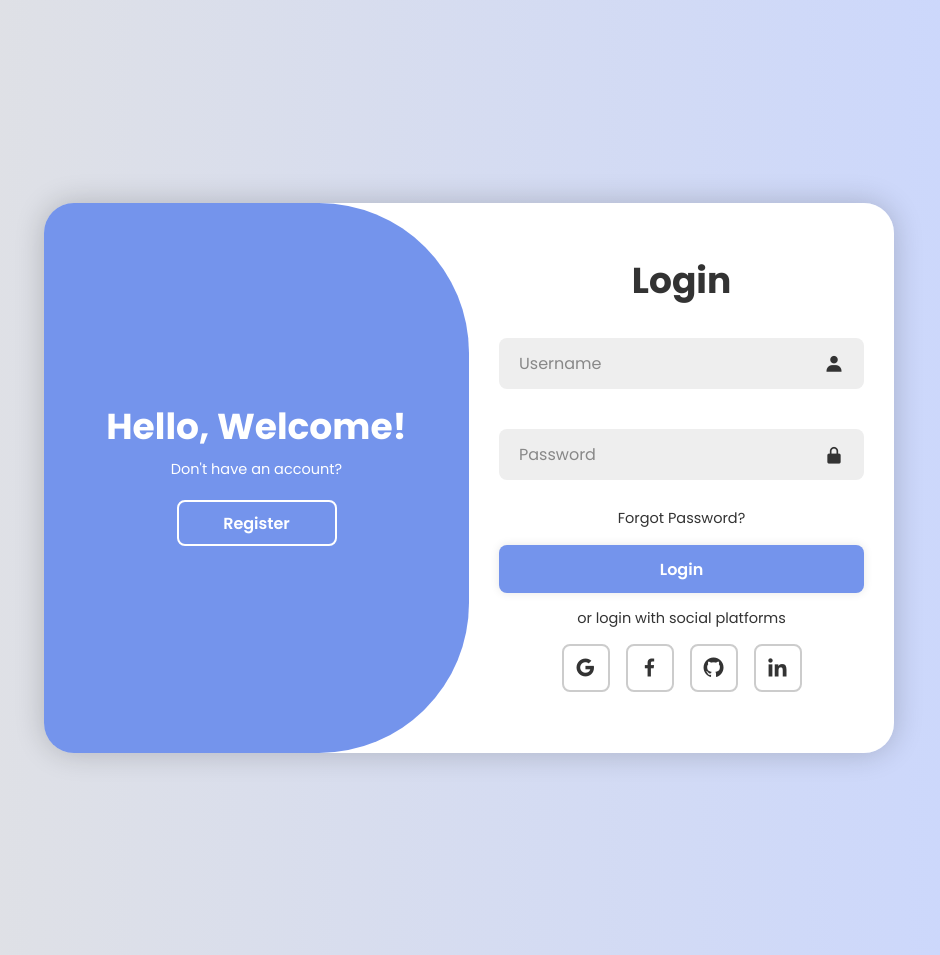
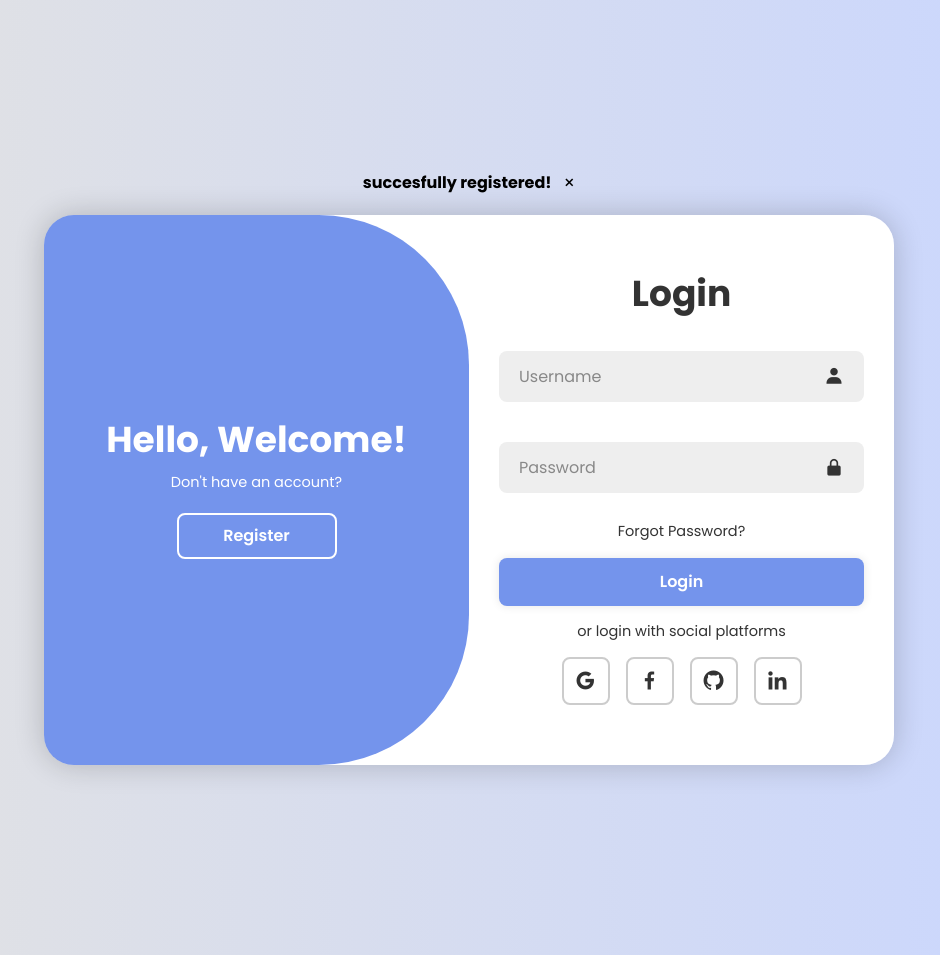
Before and after one commit to somya1150/innovatrix-hackathon, a Django app: page /login/ in a window 1280 px wide. Shown: the whole page, without its empty margins (171-1111 px from the left). Run offline with Django 5.2, Linux system fonts and the light colour scheme.

Commit message:
Add files via upload

```diff
--- a/myweb/static/todo/login.css
+++ b/myweb/static/todo/login.css
@@ -11,10 +11,13 @@
 
 body {
   display: flex;
+  flex-direction: column;
   justify-content: center;
   align-items: center;
   min-height: 100vh;
   background: linear-gradient(90deg, #e2e2e2, #c9d6ff);
+  height: 100vh;
+
 }
 
 .container {
@@ -276,3 +279,23 @@ width: 100%;
     font-size: 30px;
   }
 }
+
+.alert {
+  display: flex;
+  align-items: center;
+  justify-content: space-between;
+  gap: 12px;
+}
+
+.btn-close {
+  background: transparent;
+  border: none;
+  color: inherit;
+  font-size: 18px;
+  cursor: pointer;
+  line-height: 1;
+}
+
+.btn-close::before {
+  content: "×";
+}
--- a/myweb/templates/todo/login.html
+++ b/myweb/templates/todo/login.html
@@ -8,7 +8,11 @@
     <link rel="stylesheet" href="{% static 'todo/login.css' %}">
     <link href='https://unpkg.com/boxicons@2.1.4/css/boxicons.min.css' rel='stylesheet'>
 </head>
-  <body>
+<body>
+  <div class="alert alert-warning alert-dismissible fade show" role="alert">
+  <strong>succesfully registered!</strong>
+  <button type="button" class="btn-close" data-bs-dismiss="alert" aria-label="Close"></button>
+</div>
       <div class="container">
           <div class="form-box login">
               <form action="/login/" method="POST">
@@ -95,4 +99,5 @@
       </div>
 
       <script src="{% static 'todo/login.js'%}"></script>
-  </body>
+      <script src="https://cdn.jsdelivr.net/npm/bootstrap@5.3.3/dist/js/bootstrap.bundle.min.js"></script>
+</body>
--- a/myweb/views.py
+++ b/myweb/views.py
@@ -3,8 +3,9 @@
 # Create your views here.
 from django.shortcuts import render, redirect
 from django.contrib.auth.models import User
-from django.contrib import messages
 from myweb.models import login
+from django.contrib import messages  #for flash messages while registering the user in the login page. It will show a success message when the user is registered successfully.
+
 
 
 def index(request):
```
Also changed, not shown: myweb/admin.py (+7 -2 lines).
